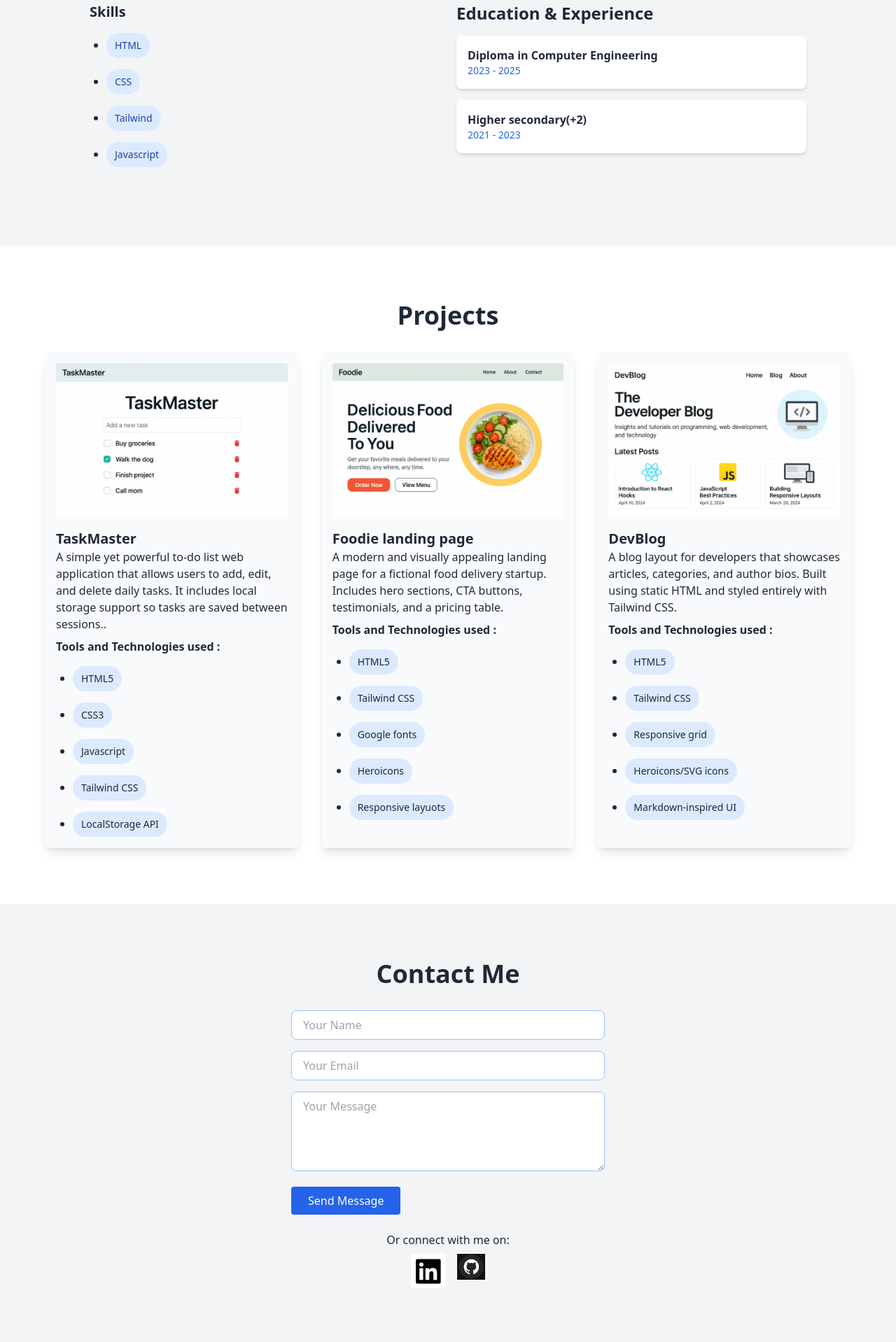
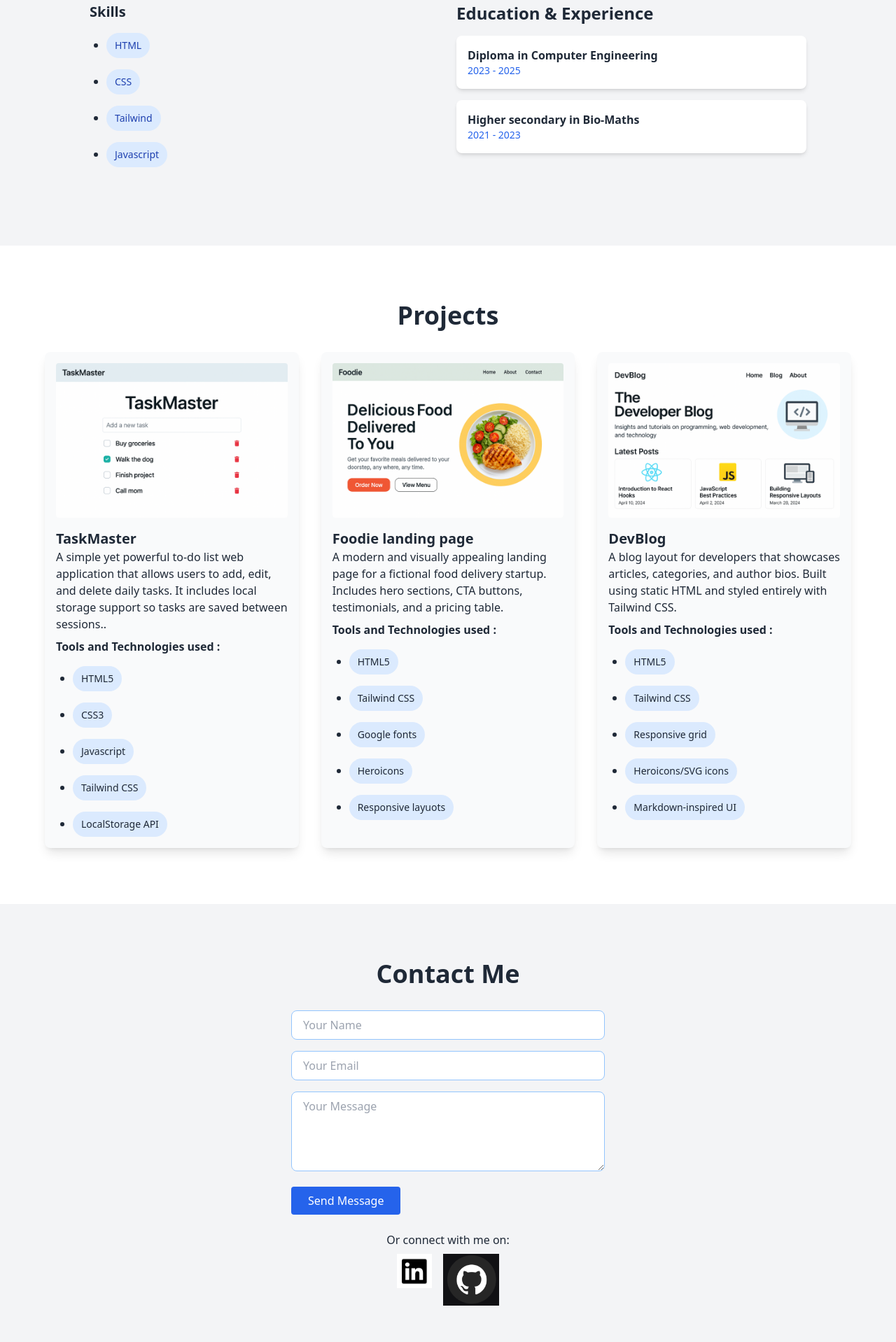
Before and after one commit to jj662/Portfolio-with-Tailwind, a plain HTML site: page index.html in a window 1280 px wide. Shown: the part 1135-3053 px from the top of the page at 70% size. Drawn offline with nearby package versions, Linux system fonts and the light colour scheme.

Commit message:
Update index.html

```diff
--- a/index.html
+++ b/index.html
@@ -60,7 +60,7 @@
               <p class="text-sm text-blue-600">2023 - 2025</p>
             </div>
             <div class="bg-white p-4 rounded-lg shadow-md transition transform hover:scale-105">
-              <h4 class="font-bold">Higher secondary(+2)</h4>
+              <h4 class="font-bold">Higher secondary in Bio-Maths </h4>
               <p class="text-sm text-blue-600">2021 - 2023</p>
             </div>
         </div>
@@ -139,7 +139,7 @@
         <p>Or connect with me on:</p>
         <div class="flex justify-center space-x-4 mt-2">
           <a href="https://www.linkedin.com/in/joyal-johnson662" class="text-blue-500 hover:text-blue-700"><img src="images/linkedin.png" height="50px" width="50px"></a>
-          <a href="https://github.com/jj662" class="text-gray-600 hover:text-gray-900"><img src="images/github.png" height="40px" width="40px"></a>
+          <a href="https://github.com/jj662" class="text-gray-600 hover:text-gray-900"><img src="images/github.png" height="60px" width="80px"></a>
         </div>
       </div>
     </div>
```
